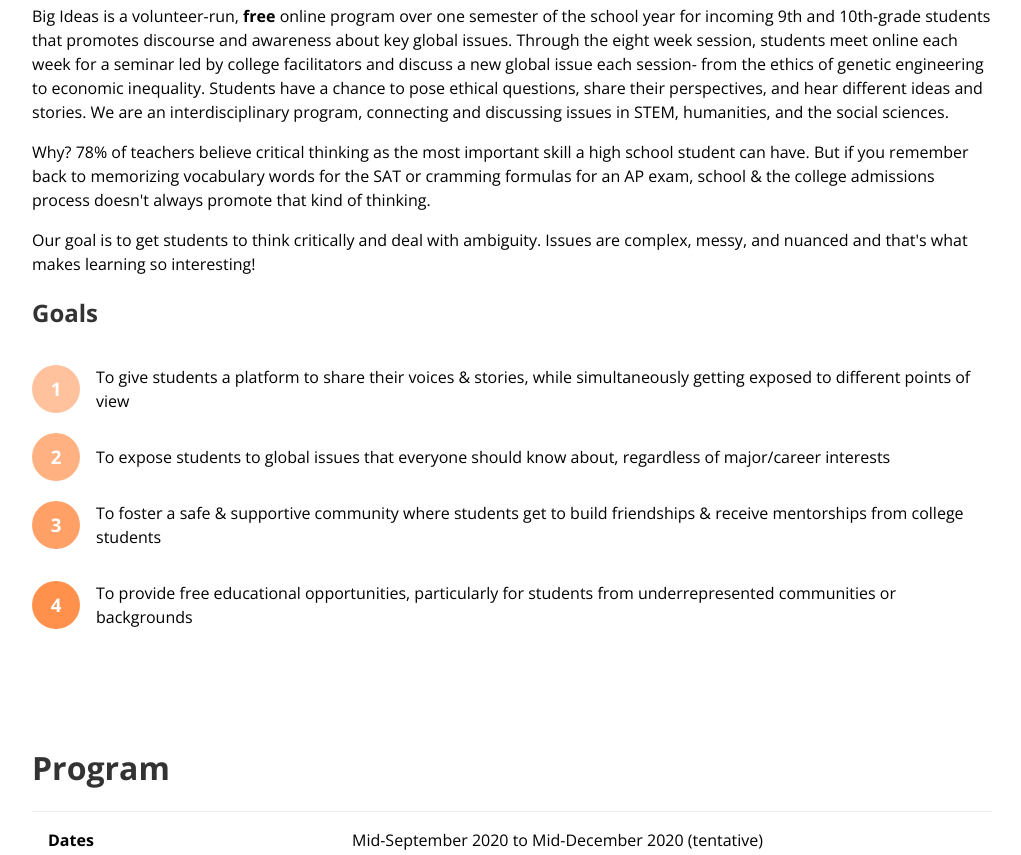
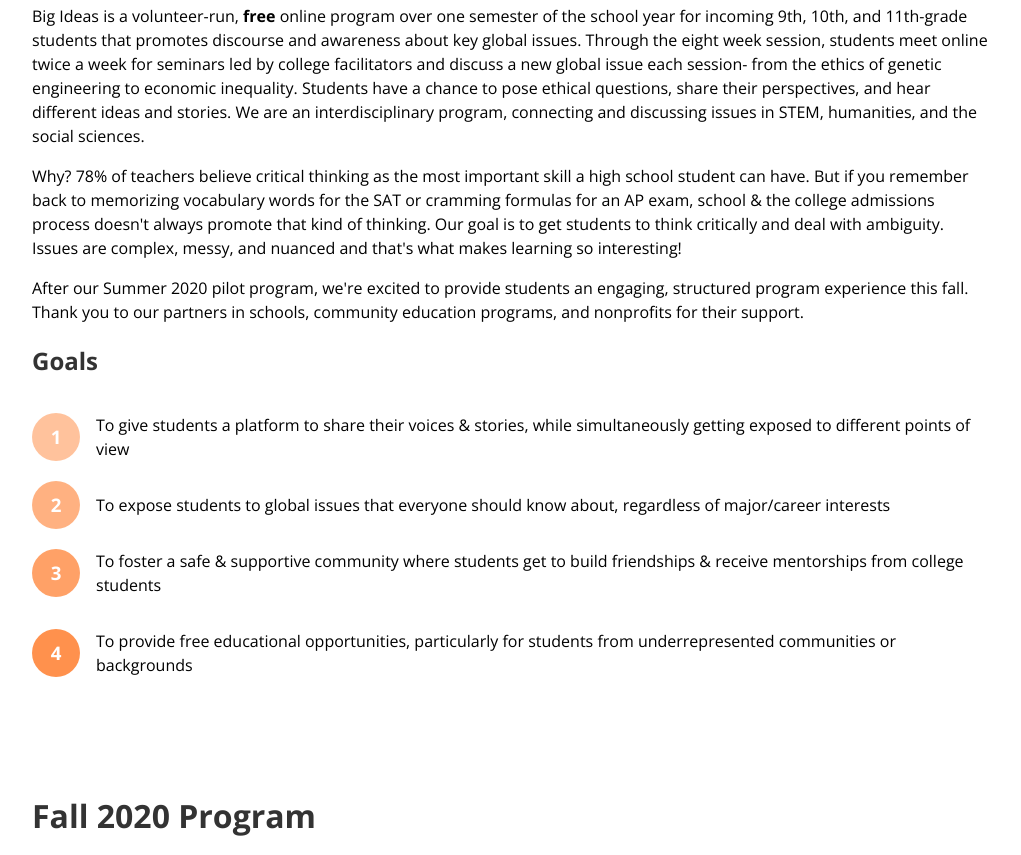
Before and after one commit to bigideasglobalseminar/bigideas.github.io, a plain HTML site: page index.html in a window 1280 px wide. Shown: the part 677-1532 px from the top of the page, without its empty margins (128-1149 px from the left). Drawn offline with nearby package versions, Linux system fonts and the light colour scheme.

Commit message:
summer pilot program

```diff
--- a/index.html
+++ b/index.html
@@ -81,9 +81,9 @@
 <div class="container-out" id="about">
 <div class="container">
 	<h1>About</h1>
-	<p>Big Ideas is a volunteer-run, <b>free</b> online program over one semester of the school year for incoming 9th and 10th-grade students that promotes discourse and awareness about key global issues. Through the eight week session, students meet online each week for a seminar led by college facilitators and discuss a new global issue each session- from the ethics of genetic engineering to economic inequality. Students have a chance to pose ethical questions, share their perspectives, and hear different ideas and stories. We are an interdisciplinary program, connecting and discussing issues in STEM, humanities, and the social sciences.</p>
-	<p>Why? 78% of teachers believe critical thinking as the most important skill a high school student can have. But if you remember back to memorizing vocabulary words for the SAT or cramming formulas for an AP exam,  school & the college admissions process doesn't always promote that kind of thinking.</p>
-	<p>Our goal is to get students to think critically and deal with ambiguity. Issues are complex, messy, and nuanced and that's what makes learning so interesting!</p>
+	<p>Big Ideas is a volunteer-run, <b>free</b> online program over one semester of the school year for incoming 9th, 10th, and 11th-grade students that promotes discourse and awareness about key global issues. Through the eight week session, students meet online twice a week for seminars led by college facilitators and discuss a new global issue each session- from the ethics of genetic engineering to economic inequality. Students have a chance to pose ethical questions, share their perspectives, and hear different ideas and stories. We are an interdisciplinary program, connecting and discussing issues in STEM, humanities, and the social sciences.</p>
+	<p>Why? 78% of teachers believe critical thinking as the most important skill a high school student can have. But if you remember back to memorizing vocabulary words for the SAT or cramming formulas for an AP exam,  school & the college admissions process doesn't always promote that kind of thinking. Our goal is to get students to think critically and deal with ambiguity. Issues are complex, messy, and nuanced and that's what makes learning so interesting!</p>
+	<p>After our Summer 2020 pilot program, we're excited to provide students an engaging, structured program experience this fall. Thank you to our partners in schools, community education programs, and nonprofits for their support.</p>
 	<h2>Goals</h2>
 	<div class="row row-1">
 		<div class="num-card-item">
@@ -108,7 +108,7 @@
 
 <div class="container-out" id="program">
 <div class="container">
-	<h1>Program</h1>
+	<h1>Fall 2020 Program</h1>
 	<div class="table-scroll">
 	<table class="table">
 	  <tr>
@@ -156,7 +156,7 @@
 	<h1>Frequently Asked Questions</h1>
 	<div class="qa-box">
 			<p class="question">What kind of topics do you discuss in the seminar?</p>
-			<p>We discuss the intruiging, often overlooked, ethical issues present at the intersection of fields. We take student input each week to ensure we cover topics relevant to each group. Past examples include: COVID-19, data ethics, and environmentalism. You can find a log of our discussed topics on <a href="https://www.facebook.com/bigideasglobalseminar" target="_blank">our facebook page</a>.</p>
+			<p>We discuss the intruiging, often overlooked, ethical issues present at the intersection of fields. We take student input each week to ensure we cover topics relevant to each group. Past examples from our Summer 2020 pilot program include: COVID-19, data ethics, and environmentalism. You can find a log of our discussed topics on <a href="https://www.facebook.com/bigideasglobalseminar" target="_blank">our facebook page</a>.</p>
 		</div>
 	<div class="qa-box">
 		<p class="question">What information about students do you collect and what measures are taken to ensure safety/privacy?</p>
```
